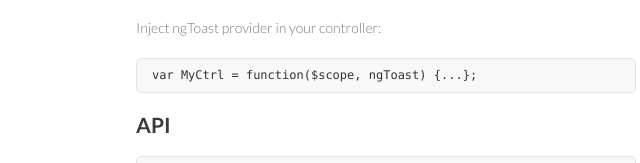
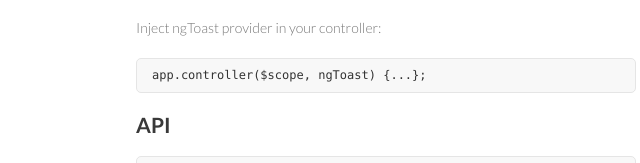
Before and after one commit to tameraydin/ngToast, a plain HTML site: page index.html in a window 1280 px wide. Shown: the part 766-929 px from the top of the page, 409-1049 px from the left. Drawn offline with Linux system fonts and the light colour scheme; files that its build step writes are made by us from their sources.

Commit message:
minor update on usage

```diff
--- a/index.html
+++ b/index.html
@@ -86,7 +86,7 @@
 
 <p>Inject ngToast provider in your controller:</p>
 
-<pre><code>var MyCtrl = function($scope, ngToast) {...};
+<pre><code>app.controller($scope, ngToast) {...};
 </code></pre>
 
 <h2>
```
